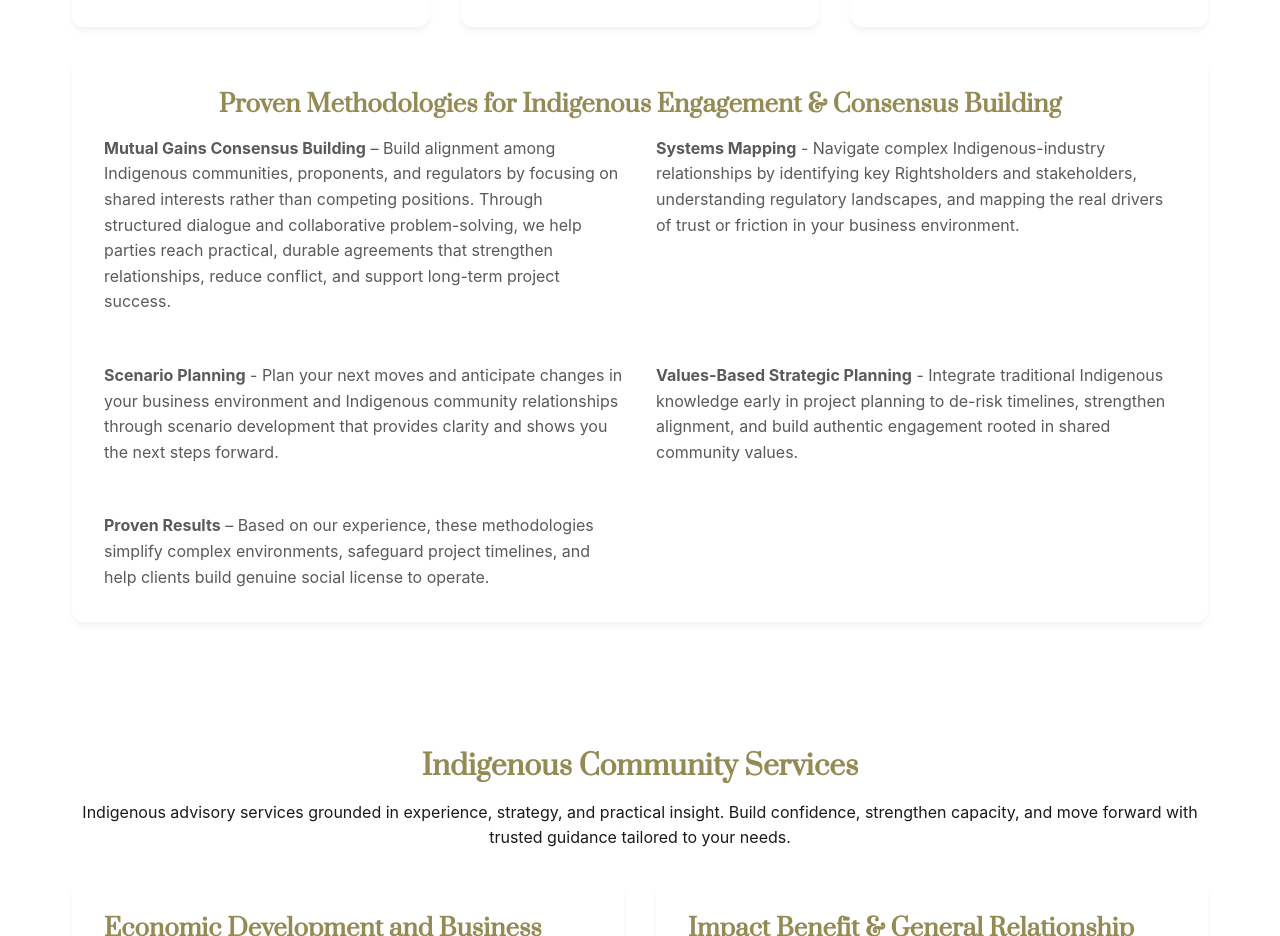
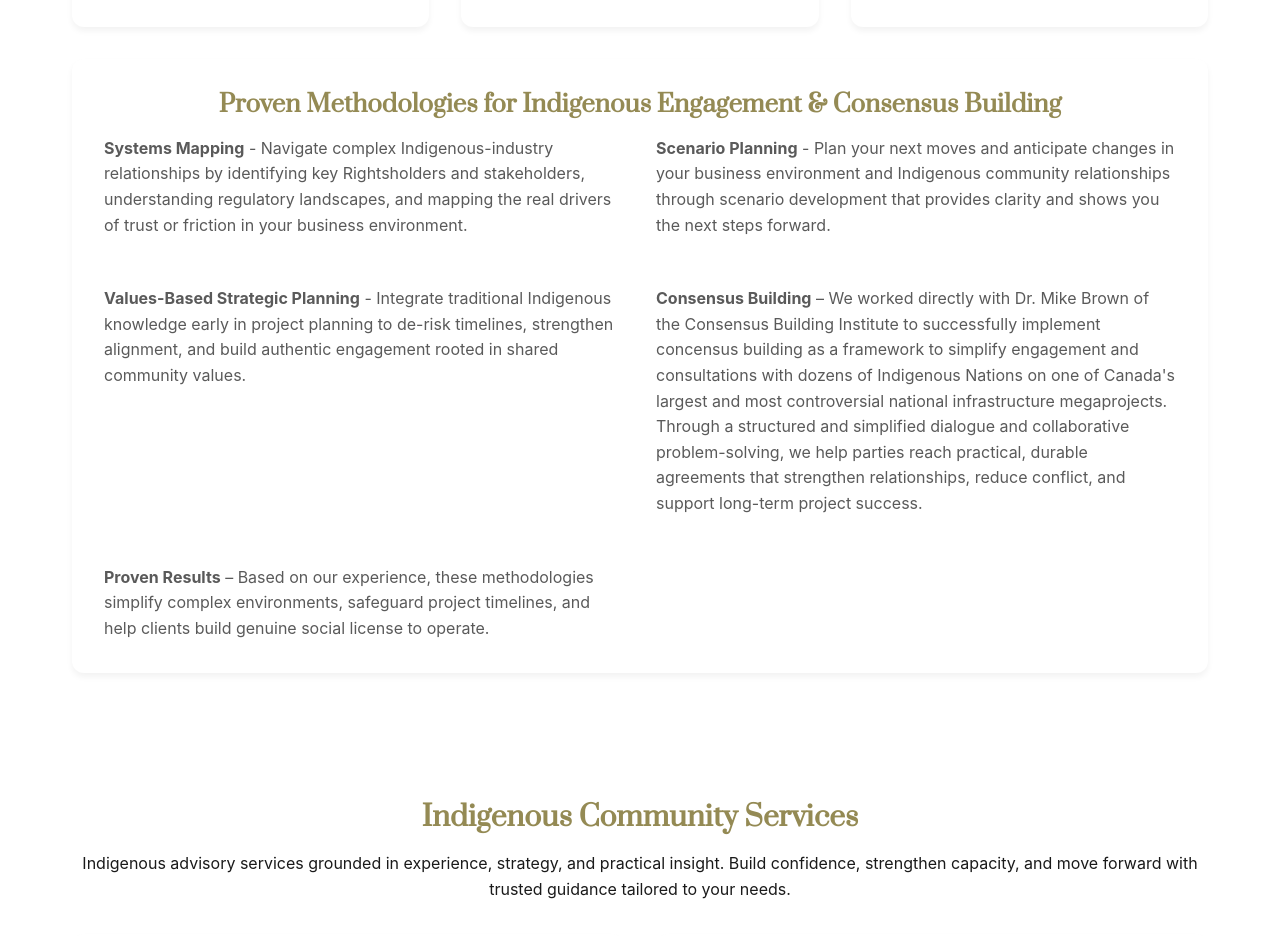
Before and after one commit to GarrettUgray/garrettugray.github.io, a plain HTML site: page index.html in a window 1280 px wide. Shown: the part 2900-3836 px from the top of the page. Drawn offline with Linux system fonts and the light colour scheme.

Commit message:
Update consensus building methodology copy
Co-authored-by: Copilot <223556219+Copilot@users.noreply.github.com>

```diff
--- a/index.html
+++ b/index.html
@@ -171,10 +171,10 @@
                 <div class="card spancard" >
                     <h3>Proven Methodologies for Indigenous Engagement & Consensus Building</h3>
                     <div>
-                        <p><strong>Mutual Gains Consensus Building</strong> – Build alignment among Indigenous communities, proponents, and regulators by focusing on shared interests rather than competing positions. Through structured dialogue and collaborative problem-solving, we help parties reach practical, durable agreements that strengthen relationships, reduce conflict, and support long-term project success.</p>
                         <p><strong>Systems Mapping</strong> - Navigate complex Indigenous-industry relationships by identifying key Rightsholders and stakeholders, understanding regulatory landscapes, and mapping the real drivers of trust or friction in your business environment.</p>
                         <p><strong>Scenario Planning</strong> - Plan your next moves and anticipate changes in your business environment and Indigenous community relationships through scenario development that provides clarity and shows you the next steps forward. </p>
                         <p><strong>Values-Based Strategic Planning</strong> - Integrate traditional Indigenous knowledge early in project planning to de-risk timelines, strengthen alignment, and build authentic engagement rooted in shared community values.</p>
+                        <p><strong>Consensus Building</strong> – We worked directly with Dr. Mike Brown of the Consensus Building Institute to successfully implement concensus building as a framework to simplify engagement and consultations with dozens of Indigenous Nations on one of Canada's largest and most controversial national infrastructure megaprojects. Through a structured and simplified dialogue and collaborative problem-solving, we help parties reach practical, durable agreements that strengthen relationships, reduce conflict, and support long-term project success.</p>
                         <p><strong>Proven Results</strong> – Based on our experience, these methodologies simplify complex environments, safeguard project timelines, and help clients build genuine social license to operate.</p>
                     </div>
                 </div>
```
